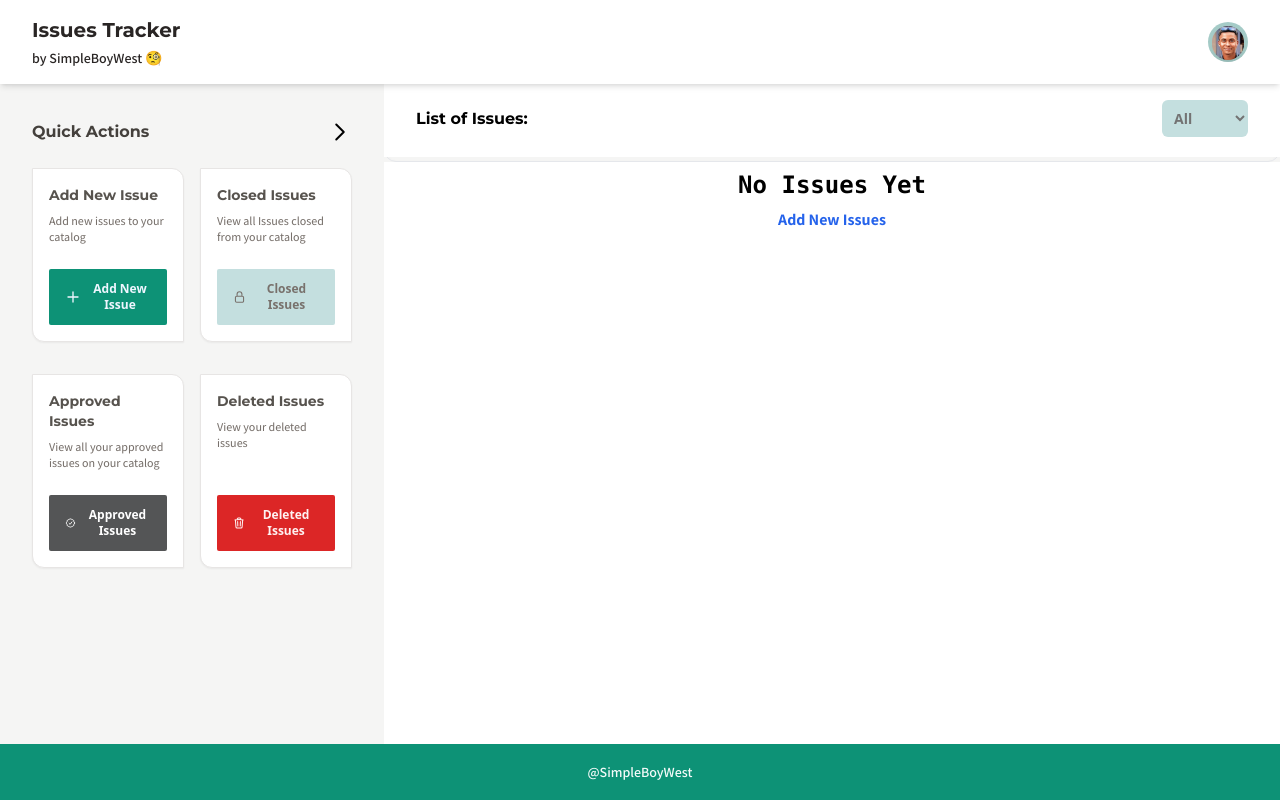
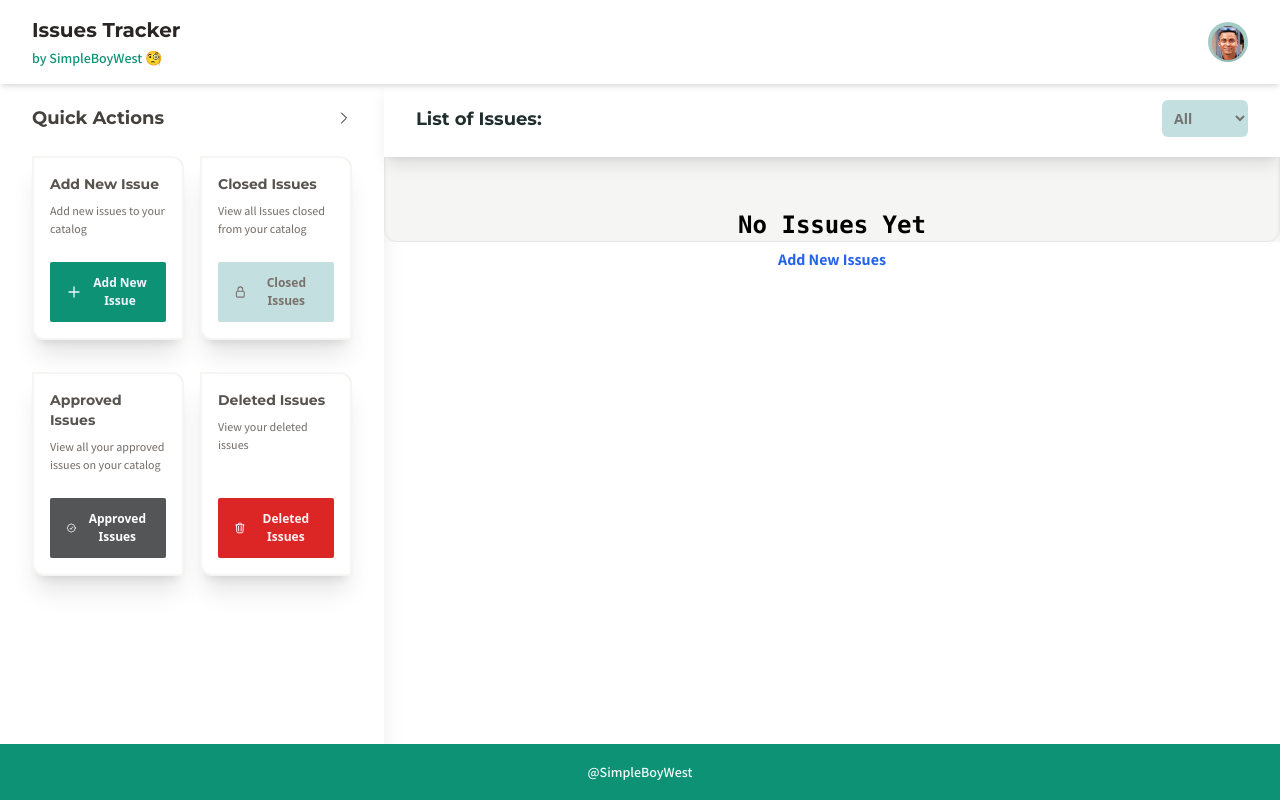
Before and after one commit to westpage/Issues-Tracker, a website: page public/index.html in a window 1280 px wide. Drawn offline with Linux system fonts and the light colour scheme.

Commit message:
Fix: Css

```diff
--- a/public/index.html
+++ b/public/index.html
@@ -94,11 +94,11 @@ p,a,li,span{
 
 
     <section
-      class="w-full  lg:max-w-[45%] xl:max-w-[30%]  bg-stone-100 h-full lg:h-[120vh] lg:fixed  z-0 px-4 md:px-8 py-10">
+      class="w-full  lg:max-w-[45%] xl:max-w-[30%]  bg-white  shadow-xl h-full lg:h-[120vh] lg:fixed  z-0 px-4 md:px-8 py-6">
 
      <div class="w-full flex items-center justify-between">
       <h3 class="text-lg text-stone-700 font-bold">Quick Actions</h3>
-      <svg xmlns="http://www.w3.org/2000/svg" fill="none" viewBox="0 0 24 24" stroke-width="2" stroke="currentColor" class="w-6 h-6">
+      <svg xmlns="http://www.w3.org/2000/svg" fill="none" viewBox="0 0 24 24" stroke-width="1.5" stroke="currentColor" class="w-4 h-4">
         <path stroke-linecap="round" stroke-linejoin="round" d="m8.25 4.5 7.5 7.5-7.5 7.5" />
       </svg>
      </div>
@@ -108,14 +108,14 @@ p,a,li,span{
         <div class="w-full py-6 grid grid-cols-2  gap-4">
 
           <div
-            class="w-full lg:max-w-full border border-stone-200 bg-white shadow-sm hover:shadow-lg hover:bg-stone-50 rounded-bl-xl rounded-tr-xl px-4 py-4 flex flex-col items-start justify-between">
+            class="w-full lg:max-w-full border-2 border-stone-100 bg-white shadow-xl hover:shadow-lg hover:bg-stone-50 rounded-bl-xl rounded-tr-xl px-4 py-4 flex flex-col items-start justify-between">
             <div>
               <h5 class="text-sm text-stone-600 font-bold">Add New Issue</h5>
-              <p class="text-xs text-stone-500 font-medium mt-2">Add new issues to your catalog</p>
+              <p class="text-[12px] text-stone-500 font-medium mt-2">Add new issues to your catalog</p>
             </div>
 
             <button id="addIssueBtn"
-              class="w-fit flex items-center justify-center gap-2 mt-6 bg-[#0D9276]  hover:bg-[#003C43] text-blue-50 text-xs font-semibold px-4 py-3 rounded-sm hover:shadow">
+              class="w-fit flex items-center justify-center gap-2 mt-6 bg-[#0D9276]  hover:bg-[#003C43] text-blue-50 text-[12px] font-semibold px-4 py-3 rounded-sm hover:shadow">
              <span><svg xmlns="http://www.w3.org/2000/svg" fill="none" viewBox="0 0 24 24" stroke-width="2" stroke="currentColor" class="w-4 h-4">
               <path stroke-linecap="round" stroke-linejoin="round" d="M12 4.5v15m7.5-7.5h-15" />
             </svg>
@@ -124,28 +124,28 @@ p,a,li,span{
 
 
           <div
-            class="w-full lg:max-w-full border border-stone-200 bg-white shadow-sm hover:shadow-lg hover:bg-stone-50 rounded-bl-xl rounded-tr-xl px-4 py-4 flex flex-col items-start justify-between">
+            class="w-full lg:max-w-full border-2 border-stone-100 bg-white shadow-xl hover:shadow-lg hover:bg-stone-50 rounded-bl-xl rounded-tr-xl px-4 py-4 flex flex-col items-start justify-between">
             <div>
               <h5 class="text-sm text-stone-600 font-bold">Closed Issues</h5>
-              <p class="text-xs text-stone-500 font-medium mt-2">View all Issues closed from your catalog</p>
+              <p class="text-[12px] text-stone-500 font-medium mt-2">View all Issues closed from your catalog</p>
             </div>
 
             <button id="closedIssues"
-              class="w-fit flex items-center justify-center gap-2 mt-6 bg-[#C4DFDF] hover:bg-stone-400 hover:text-stone-50 text-stone-500 text-xs font-semibold px-4 py-3 rounded-sm hover:shadow"><svg xmlns="http://www.w3.org/2000/svg" fill="none" viewBox="0 0 24 24" stroke-width="2" stroke="currentColor" class="w-4 h-4">
+              class="w-fit flex items-center justify-center gap-2 mt-6 bg-[#C4DFDF] hover:bg-stone-400 hover:text-stone-50 text-stone-500 text-[12px] font-semibold px-4 py-3 rounded-sm hover:shadow"><svg xmlns="http://www.w3.org/2000/svg" fill="none" viewBox="0 0 24 24" stroke-width="2" stroke="currentColor" class="w-4 h-4">
                 <path stroke-linecap="round" stroke-linejoin="round" d="M16.5 10.5V6.75a4.5 4.5 0 1 0-9 0v3.75m-.75 11.25h10.5a2.25 2.25 0 0 0 2.25-2.25v-6.75a2.25 2.25 0 0 0-2.25-2.25H6.75a2.25 2.25 0 0 0-2.25 2.25v6.75a2.25 2.25 0 0 0 2.25 2.25Z" />
               </svg>
 
               Closed Issues</button>
           </div>
           <div
-            class="w-full lg:max-w-full mt-4 border border-stone-200 bg-white shadow-sm hover:shadow-lg hover:bg-stone-50 rounded-bl-xl rounded-tr-xl px-4 py-4 flex flex-col items-start justify-between">
+            class="w-full lg:max-w-full mt-4 border-2 border-stone-100 bg-white shadow-xl hover:shadow-lg hover:bg-stone-50 rounded-bl-xl rounded-tr-xl px-4 py-4 flex flex-col items-start justify-between">
             <div>
               <h5 class="text-sm text-stone-600 font-bold">Approved Issues</h5>
-              <p class="text-xs text-stone-500 font-medium mt-2">View all your approved issues on your catalog</p>
+              <p class="text-[12px] text-stone-500 font-medium mt-2">View all your approved issues on your catalog</p>
             </div>
 
             <button id="approvedIssues"
-              class="w-fit flex items-center justify-center gap-2 mt-6 bg-gray hover:bg-green-400 text-xs font-semibold px-4 py-3 rounded-sm hover:shadow"> <svg xmlns="http://www.w3.org/2000/svg" fill="none" viewBox="0 0 24 24" stroke-width="2" stroke="currentColor" class="w-4 h-4">
+              class="w-fit flex items-center justify-center gap-2 mt-6 bg-gray hover:bg-green-400 text-[12px] font-semibold px-4 py-3 rounded-sm hover:shadow"> <svg xmlns="http://www.w3.org/2000/svg" fill="none" viewBox="0 0 24 24" stroke-width="2" stroke="currentColor" class="w-4 h-4">
                 <path stroke-linecap="round" stroke-linejoin="round" d="M9 12.75 11.25 15 15 9.75M21 12c0 1.268-.63 2.39-1.593 3.068a3.745 3.745 0 0 1-1.043 3.296 3.745 3.745 0 0 1-3.296 1.043A3.745 3.745 0 0 1 12 21c-1.268 0-2.39-.63-3.068-1.593a3.746 3.746 0 0 1-3.296-1.043 3.745 3.745 0 0 1-1.043-3.296A3.745 3.745 0 0 1 3 12c0-1.268.63-2.39 1.593-3.068a3.745 3.745 0 0 1 1.043-3.296 3.746 3.746 0 0 1 3.296-1.043A3.746 3.746 0 0 1 12 3c1.268 0 2.39.63 3.068 1.593a3.746 3.746 0 0 1 3.296 1.043 3.746 3.746 0 0 1 1.043 3.296A3.745 3.745 0 0 1 21 12Z" />
               </svg>
 
@@ -157,14 +157,14 @@ p,a,li,span{
 
 
           <div
-            class="w-full lg:max-w-full mt-4 border border-stone-200 bg-white shadow-sm hover:shadow-lg hover:bg-stone-50 rounded-bl-xl rounded-tr-xl px-4 py-4 flex flex-col items-start justify-between">
+            class="w-full lg:max-w-full mt-4 border-2 border-stone-100 bg-white shadow-xl hover:shadow-lg hover:bg-stone-50 rounded-bl-xl rounded-tr-xl px-4 py-4 flex flex-col items-start justify-between">
             <div>
               <h5 class="text-sm text-stone-600 font-bold">Deleted Issues</h5>
-              <p class="text-xs text-stone-500 font-medium mt-2">View your deleted issues</p>
+              <p class="text-[12px] text-stone-500 font-medium mt-2">View your deleted issues</p>
             </div>
 
             <button id="deletedIssues"
-              class="w-fit flex items-center justify-center gap-2 mt-4 bg-red-600 hover:bg-red-500 text-red-50 text-xs font-semibold px-4 py-3 rounded-sm  hover:shadow"><svg xmlns="http://www.w3.org/2000/svg" fill="none" viewBox="0 0 24 24" stroke-width="2" stroke="currentColor" class="w-4 h-4">
+              class="w-fit flex items-center justify-center gap-2 mt-4 bg-red-600 hover:bg-red-500 text-red-50 text-[12px] font-semibold px-4 py-3 rounded-sm  hover:shadow"><svg xmlns="http://www.w3.org/2000/svg" fill="none" viewBox="0 0 24 24" stroke-width="2" stroke="currentColor" class="w-4 h-4">
                 <path stroke-linecap="round" stroke-linejoin="round" d="m14.74 9-.346 9m-4.788 0L9.26 9m9.968-3.21c.342.052.682.107 1.022.166m-1.022-.165L18.16 19.673a2.25 2.25 0 0 1-2.244 2.077H8.084a2.25 2.25 0 0 1-2.244-2.077L4.772 5.79m14.456 0a48.108 48.108 0 0 0-3.478-.397m-12 .562c.34-.059.68-.114 1.022-.165m0 0a48.11 48.11 0 0 1 3.478-.397m7.5 0v-.916c0-1.18-.91-2.164-2.09-2.201a51.964 51.964 0 0 0-3.32 0c-1.18.037-2.09 1.022-2.09 2.201v.916m7.5 0a48.667 48.667 0 0 0-7.5 0" />
               </svg>
               Deleted
@@ -186,7 +186,7 @@ p,a,li,span{
       <div class="w-full">
 
         <div
-          class="w-full lg:max-w-[55%] xl:max-w-[70%] ml-0 lg:ml-[45%] xl:ml-[30%] bg-white  lg:fixed lg:top-    left-0 right-0 z-10 px-4 md:px-8  flex items-center justify-between py-5">
+          class="w-full lg:max-w-[55%] xl:max-w-[70%] ml-0 lg:ml-[45%] xl:ml-[30%] bg-white  shadow-lg lg:fixed     left-0 right-0 z-10 px-4 md:px-8  flex items-center justify-between py-5">
           <h2 class="w-44 text-lg text-[#202e2e] font-bold">List of Issues:</h2>
           <div class="w-44 flex items-center justify-end">
           <select name="select" id="" class="pl-2  py-2 bg-[#C4DFDF] rounded-md hover:shadow-xl font-semibold text-sm text-neutral-500">
@@ -198,7 +198,7 @@ p,a,li,span{
         </div>
 
         <div class="w-full bg-stone-100  shadow-inner rounded-xl border h-full   flex flex-col relative">
-          <div id="issuesContainer" class="w-full flex flex-wrap items-start gap-2 justify-around pt-6 px-4 md:pt-12 pb-20">
+          <div id="issuesContainer" class="w-full flex flex-wrap items-start gap-2 justify-around pt-6 px-4 md:pt-20 pb-20">
 
           </div>
           <div class="absolute w-full flex h-full items-center justify-center text-2xl font-bold top-20">
@@ -249,13 +249,13 @@ p,a,li,span{
             <label for="issueUpload" class="text-md text-stone-900 font-semibold">Upload your file*</label>
 
             <input type="file" placeholder="Describe the issue...."
-              class="w-full mt-3 text-stone-600 placeholder:text-stone-500 placeholder:text-xs py-2 px-4 bg-white border-2 border-stone-200">
+              class="w-full mt-3 text-stone-600 placeholder:text-stone-500 placeholder:text-[12px] py-2 px-4 bg-white border-2 border-stone-200">
           </div>
           <div class="mt-2 p-1">
             <label for="issueDescriptionInput" class="text-md text-stone-900 font-semibold">Description*</label>
 
             <input type="text" id="issueDescriptionInput" placeholder="Describe the issue...."
-              class="w-full mt-3 text-stone-600 placeholder:text-stone-500 placeholder:text-xs py-2 px-4 bg-white border-2 border-stone-200">
+              class="w-full mt-3 text-stone-600 placeholder:text-stone-500 placeholder:text-[12px] py-2 px-4 bg-white border-2 border-stone-200">
           </div>
 
           <div class="mt-4 p-1">
@@ -274,7 +274,7 @@ p,a,li,span{
             <label for="issueAssignedToInput" class="text-md text-stone-800 font-semibold">Assigned To*</label>
 
             <input type="text" id="issueAssignedToInput" placeholder="Enter Responsible"
-              class="w-full mt-2 text-stone-600 placeholder:text-stone-500 placeholder:text-xs py-2 px-4 bg-white border-2 border-stone-200">
+              class="w-full mt-2 text-stone-600 placeholder:text-stone-500 placeholder:text-[12px] py-2 px-4 bg-white border-2 border-stone-200">
           </div>
 
           <div class="w-full mt-10 mb-4 p-1">
```
Also changed, not shown: public/output.css.
